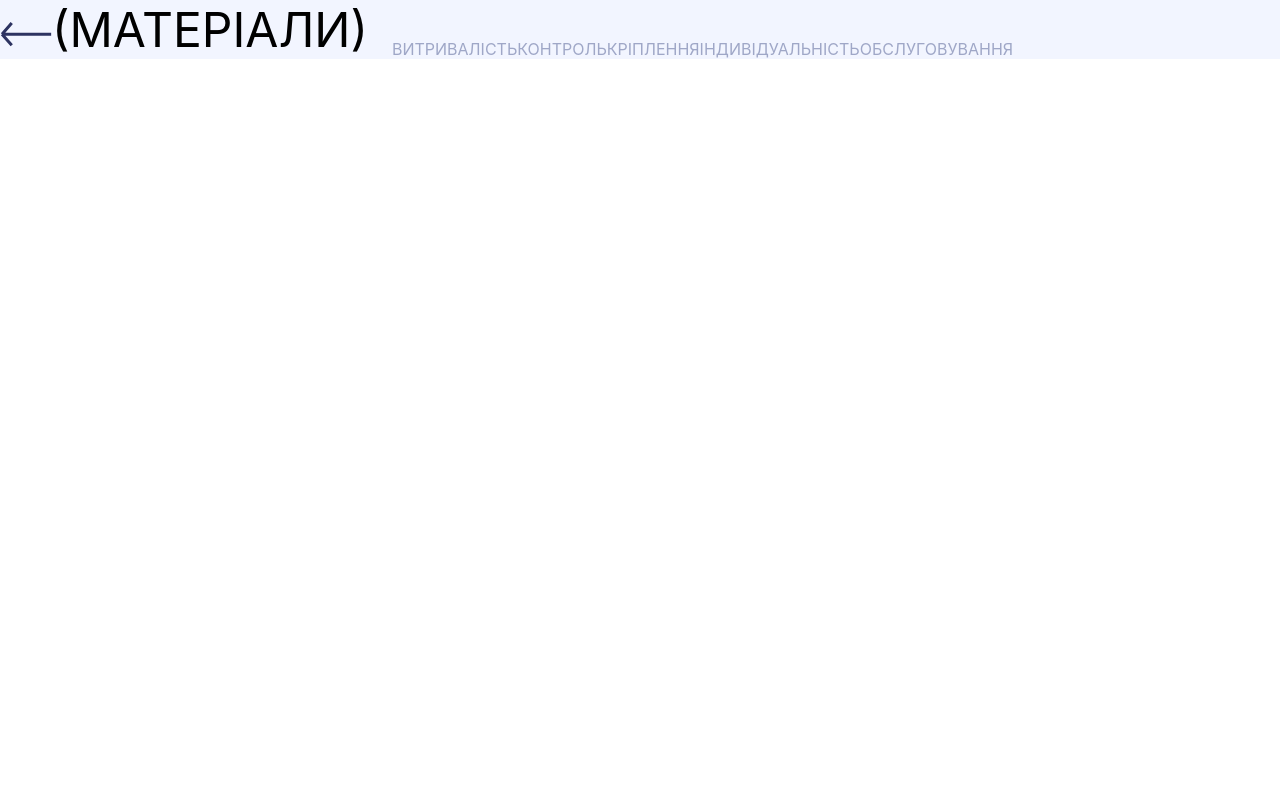
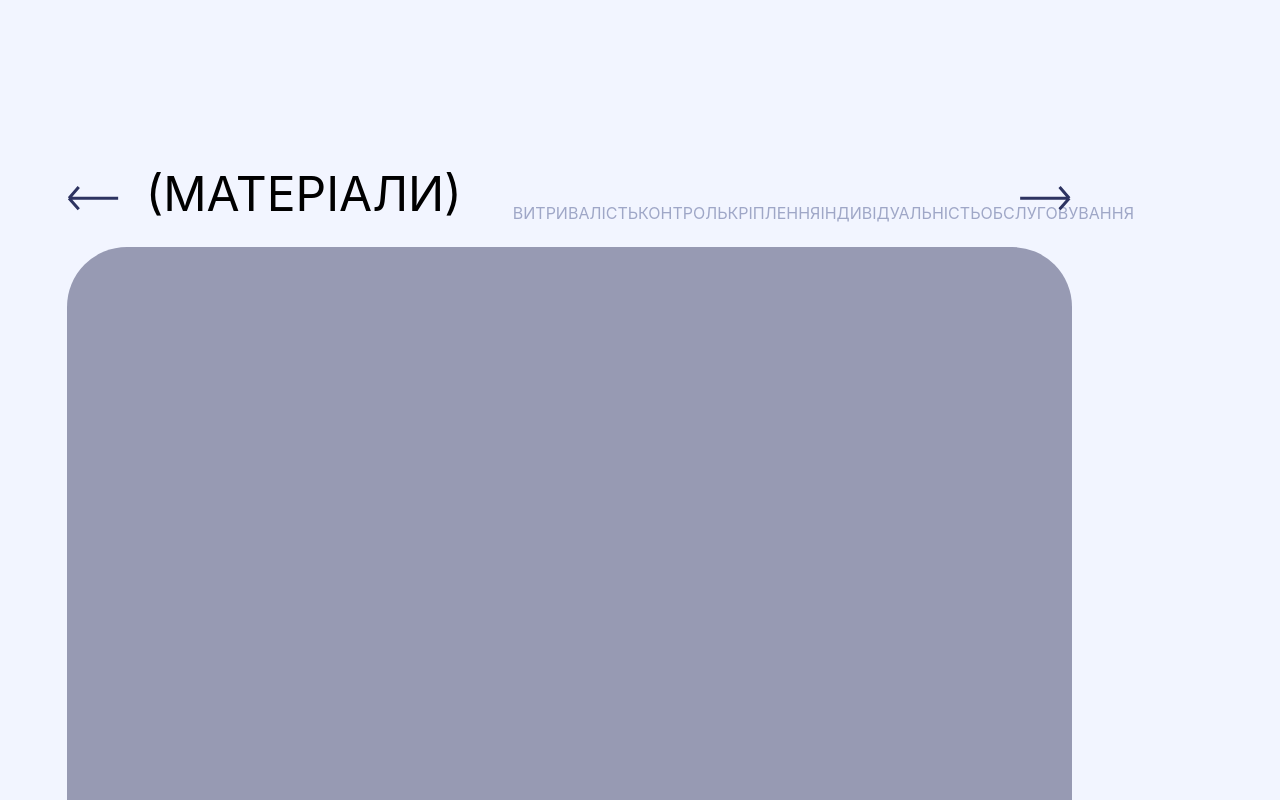
Before and after one commit to Odink923/Front-end-diplom-, a React (Create React App) app: page / in a window 1280 px wide. Shown: the top 800 px of the page. Built offline with nearby package versions, Linux system fonts and the light colour scheme; a web font is replaced by a local one.

Commit message:
added component Material
it`s only layout

```diff
--- a/src/components/protezpage/Material/Material.jsx
+++ b/src/components/protezpage/Material/Material.jsx
@@ -17,6 +17,14 @@ const Material = () => {
                         <div>ІНДИВІДУАЛЬНІСТЬ</div>
                         <div>ОБСЛУГОВУВАННЯ</div>
                     </div>
+                    <div>
+                    <svg width="52" height="25" viewBox="0 0 52 25" fill="none" xmlns="http://www.w3.org/2000/svg">
+                        <path d="M0.149414 12.25L49.2988 12.25M49.2988 12.25L39.5488 0.999975M49.2988 12.25L39.5488 23.2986" stroke="#2D3361" stroke-width="3"/>
+                    </svg>
+                    </div>
+                </div>
+                <div className={classes.model}>
+
                 </div>
             </div>
         </div>
--- a/src/components/protezpage/Material/Material.module.css
+++ b/src/components/protezpage/Material/Material.module.css
@@ -1,14 +1,16 @@
+.title{
+    padding-top: 164px;
+    display: flex;
 
-.title{
-    display: flex;
     width: 78.54%;
     flex-direction: column;
+    margin-left: 5.21%;
 }
 .titleContent{
     display: flex;
     font-size: 48px;
-
     font-weight: 400;
+    justify-content: space-between;
     font-style: normal;
 }
 .titleText{
@@ -17,8 +19,13 @@
     color: #9FA7C7;
     align-items: end;
     width: 47.76%;
-
-
     margin-left: 24px;
     justify-content: space-between;
 }
+.model{
+
+    height: 789px;
+    border-radius: 60px;
+    background: #979AB3;
+    margin-top: 24px;
+}
```
